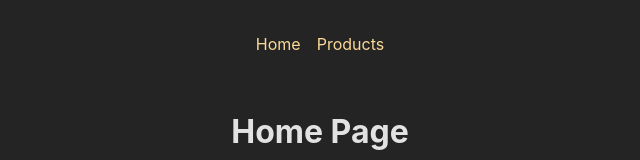
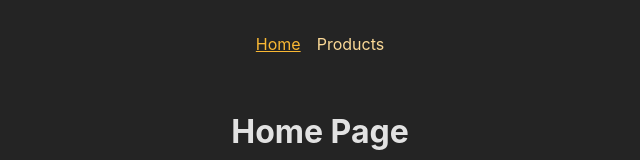
Before and after one commit to Ahmed-Aladdin-Khidr/learning-react, a React (Create React App) app in the folder Explore-route/: page / in a window 1280 px wide. Shown: the top 160 px of the page, without its empty margins (320-960 px from the left). Built offline with nearby package versions, Linux system fonts and the light colour scheme.

Commit message:
react-router-dom | working with Navigation Links (NavLink)

```diff
--- a/Explore-route/src/components/MainNavigation.js
+++ b/Explore-route/src/components/MainNavigation.js
@@ -1,19 +1,32 @@
-import { Link } from "react-router-dom";
+import { NavLink } from "react-router-dom";
 import classes from "./MainNavigation.module.css";
 
-function MainNavigation(){
-    return(<header className={classes.header}>
+function MainNavigation() {
+  return (
+    <header className={classes.header}>
       <nav>
         <ul className={classes.list}>
           <li>
-                    <Link to="/">Home</Link>
+            <NavLink
+              to="/"
+              className={({isActive}) => isActive ? classes.active : undefined}
+              end
+            >
+              Home
+            </NavLink>
           </li>
           <li>
-                    <Link to="/products">Products</Link>
+            <NavLink
+              to="/products"
+              className={({isActive}) => isActive ? classes.active : undefined}
+            >
+              Products
+            </NavLink>
           </li>
         </ul>
       </nav>
-    </header>);
+    </header>
+  );
 }
 
 export default MainNavigation;
```
Lines whose indentation alone changed are shown as unchanged.
